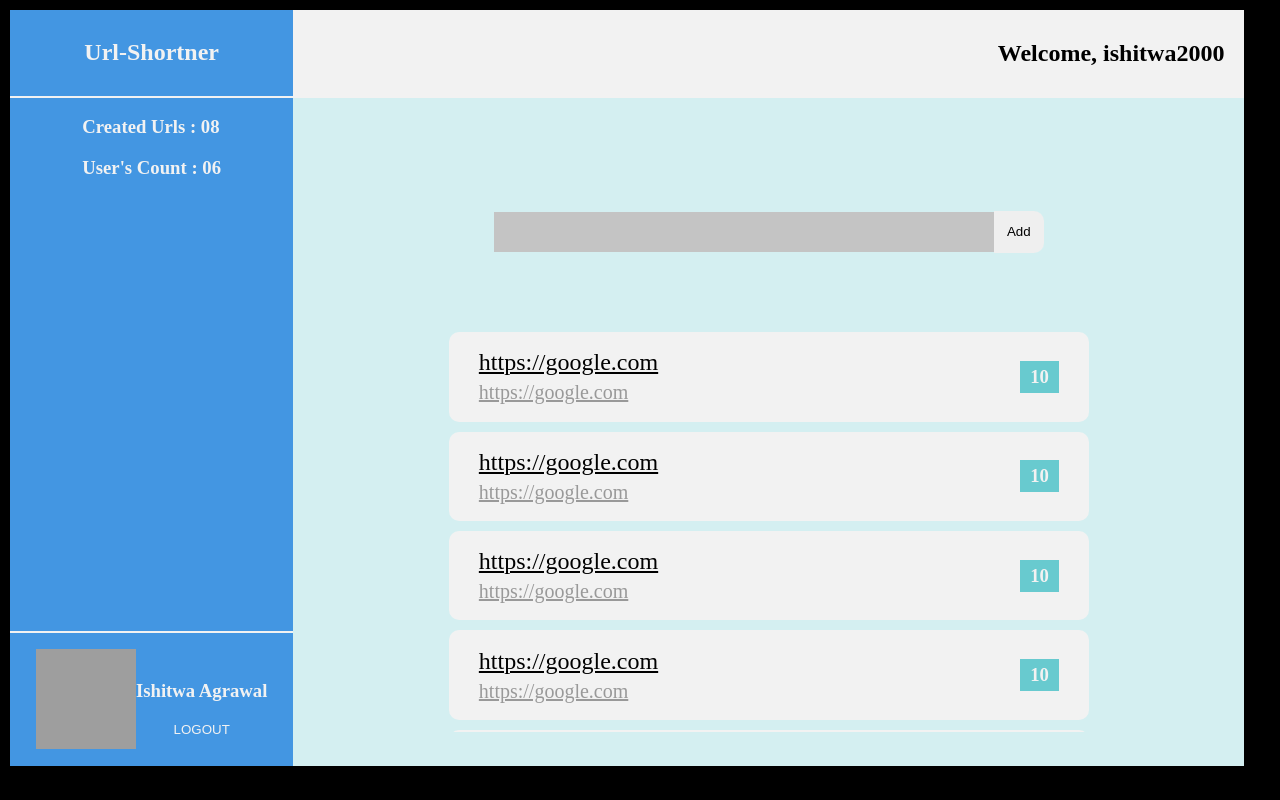
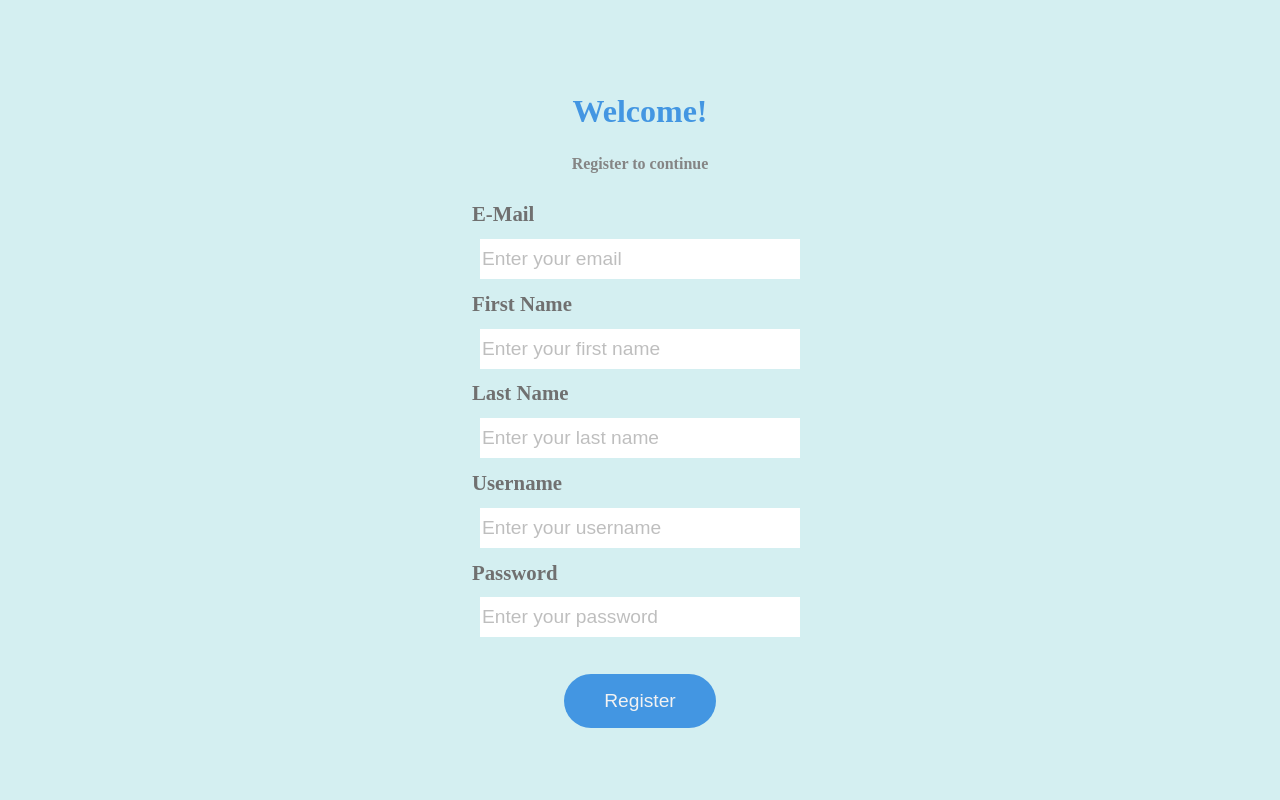
Before and after one commit to IshitwaAgrawal/Url-Shortner, a React app: page / in a window 1280 px wide. Built offline with nearby package versions, Linux system fonts and the light colour scheme; grey boxes are pictures that could not be loaded.

Commit message:
completed login and register pages

```diff
--- /dev/null
+++ b/src/components/Button.js
@@ -0,0 +1,10 @@
+import React from 'react';
+
+const Button = (props) =>{
+    return (
+        <div className="button__main">
+            <button>{props.text}</button>
+        </div>
+    );
+};
+export default Button;
--- /dev/null
+++ b/src/components/InputElement.js
@@ -0,0 +1,23 @@
+import React,{useState} from 'react';
+
+const InputElement = (props) =>{
+    const type = props.password?"password":"text";
+
+    const [value,setValue] = useState("");
+
+    const changeValue = (event) =>{
+        setValue(event.target.value);
+    }
+    return (
+        <div className="inputelement__main">
+            <h4>{props.heading}</h4>
+            <input
+                type={type}
+                placeholder={props.placeholder}
+                value={value}
+                onChange={changeValue}/>
+        </div>
+    );
+};
+
+export default InputElement;
--- a/src/containers/App.js
+++ b/src/containers/App.js
@@ -1,9 +1,11 @@
 import React from 'react';
 import Homepage from './Homepage';
+import SignIn from './SignIn';
+import Register from './Register';
 
-const App = () =>{
+const App = () => {
     return (
-        <Homepage />
+        <Register />
     );
 };
 
--- a/src/containers/CreatedUrlsList.js
+++ b/src/containers/CreatedUrlsList.js
@@ -10,10 +10,6 @@ const CreatedUrlsList = () =>{
             <CreatedUrl />
             <CreatedUrl />
             <CreatedUrl />
-            <CreatedUrl />
-            <CreatedUrl />
-            <CreatedUrl />
-            <CreatedUrl />
         </div>
     );
 };
--- /dev/null
+++ b/src/containers/Register.js
@@ -0,0 +1,22 @@
+import React from 'react';
+import InputElement from '../components/InputElement';
+import Button from '../components/Button';
+
+const Register = () => {
+    return (
+        <div className="register__main">
+            <h1>Welcome!</h1>
+            <h4>Register to continue</h4>
+            <div className="register__main__box">
+                <InputElement heading="E-Mail" placeholder="Enter your email"/>
+                <InputElement heading="First Name" placeholder="Enter your first name"/>
+                <InputElement heading="Last Name" placeholder="Enter your last name"/>
+                <InputElement heading="Username" placeholder="Enter your username"/>
+                <InputElement password heading="Password" placeholder="Enter your password"/>
+                <Button text="Register"/>
+            </div>
+        </div>
+    );
+};
+
+export default Register;
--- /dev/null
+++ b/src/containers/SignIn.js
@@ -0,0 +1,20 @@
+import React from 'react';
+import InputElement from '../components/InputElement';
+import Button from '../components/Button';
+
+const SignIn = () => {
+    return (
+        <div className="register__main">
+            <h1>Welcome!</h1>
+            <h4>Login to continue</h4>
+            <div className="register__main__box">
+                <InputElement heading="Username" placeholder="Enter your username"/>
+                <InputElement password heading="Password" placeholder="Enter your password"/>
+                <Button text="Login"/>
+                <Button text="Forgot Password" />
+            </div>
+        </div>
+    );
+};
+
+export default SignIn;
--- a/src/style.css
+++ b/src/style.css
@@ -7,11 +7,10 @@ body,
 #root {
   margin: 0;
   padding: 0;
-  background-color: black;
 }
 body > #root > div {
-  height: 97vh;
-  width: 98%;
+  height: 100vh;
+  width: 100%;
   padding: 10px;
   margin: 0;
 }
@@ -177,3 +176,83 @@ body > #root > div {
   padding-right: 10px;
   margin-right: 20px;
 }
+.register__main {
+  background-color: #d4eff1;
+  height: 100%;
+  width: 100%;
+  display: flex;
+  flex-direction: column;
+  justify-content: center;
+  align-items: center;
+}
+.register__main__box {
+  display: flex;
+  flex-direction: column;
+  justify-content: center;
+  align-items: center;
+  width: 20rem;
+}
+.register__main > h1 {
+  color: #4396e2;
+}
+.register__main > h4 {
+  margin-top: 0.2rem;
+  color: #858585;
+}
+.inputelement__main {
+  display: flex;
+  flex-direction: column;
+  justify-content: flex-start;
+  align-items: flex-start;
+  width: 100%;
+}
+.inputelement__main > * {
+  margin-top: 0.5rem;
+  margin-bottom: 0.3rem;
+}
+.inputelement__main > input {
+  width: 100%;
+  height: 2.5rem;
+  border: none;
+  font-size: 1.2rem;
+}
+.inputelement__main > input:focus {
+  outline: none;
+}
+.inputelement__main > h4 {
+  color: #707070;
+  font-size: 1.3rem;
+  margin-left: -0.5rem;
+}
+::placeholder {
+  /* Chrome, Firefox, Opera, Safari 10.1+ */
+  color: black;
+  opacity: 25%; /* Firefox */
+}
+
+:-ms-input-placeholder {
+  /* Internet Explorer 10-11 */
+  color: black;
+}
+
+::-ms-input-placeholder {
+  /* Microsoft Edge */
+  color: black;
+}
+.button__main {
+  margin-top: 2rem;
+}
+.button__main > button {
+  background-color: #4396e2;
+  color: #f2f2f2;
+  border: none;
+  padding-top: 1rem;
+  padding-bottom: 1rem;
+  padding-right: 2.5rem;
+  padding-left: 2.5rem;
+  border-radius: 50px;
+  font-size: 1.2rem;
+}
+.button__main > button:hover {
+  cursor: pointer;
+}
```
